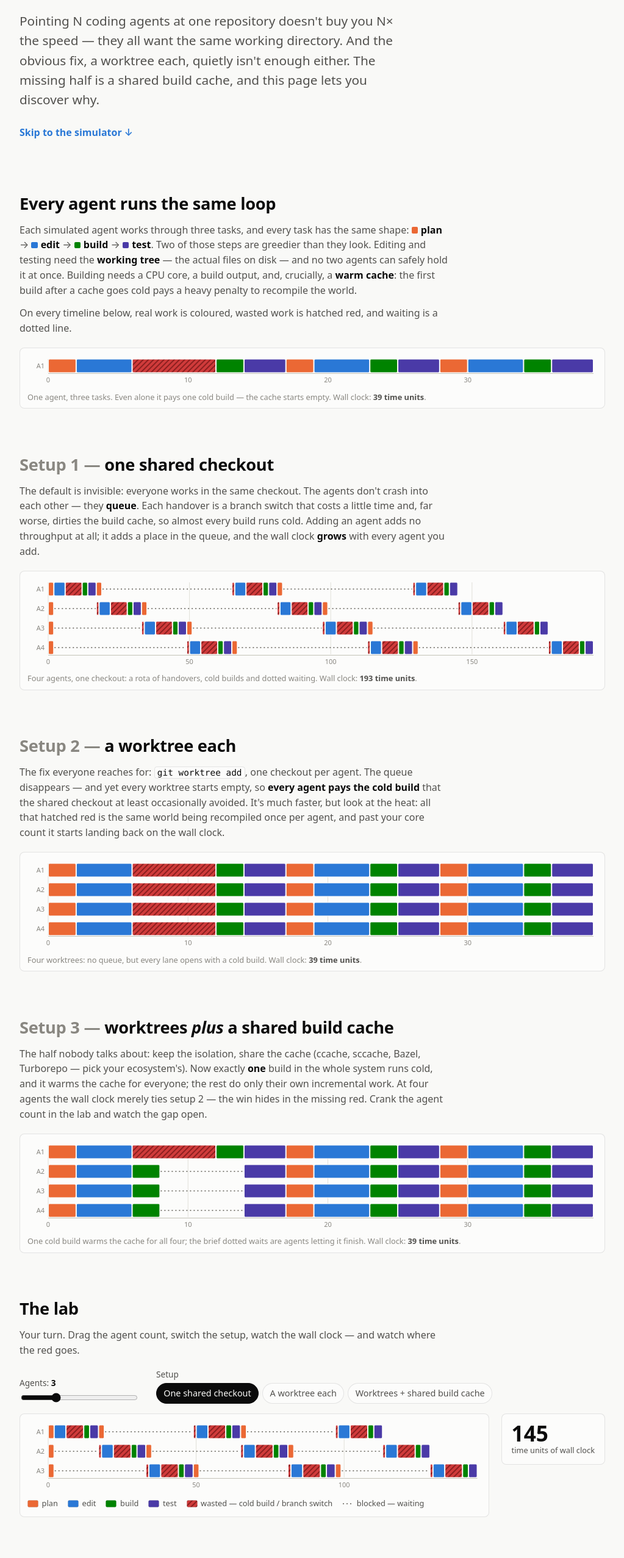
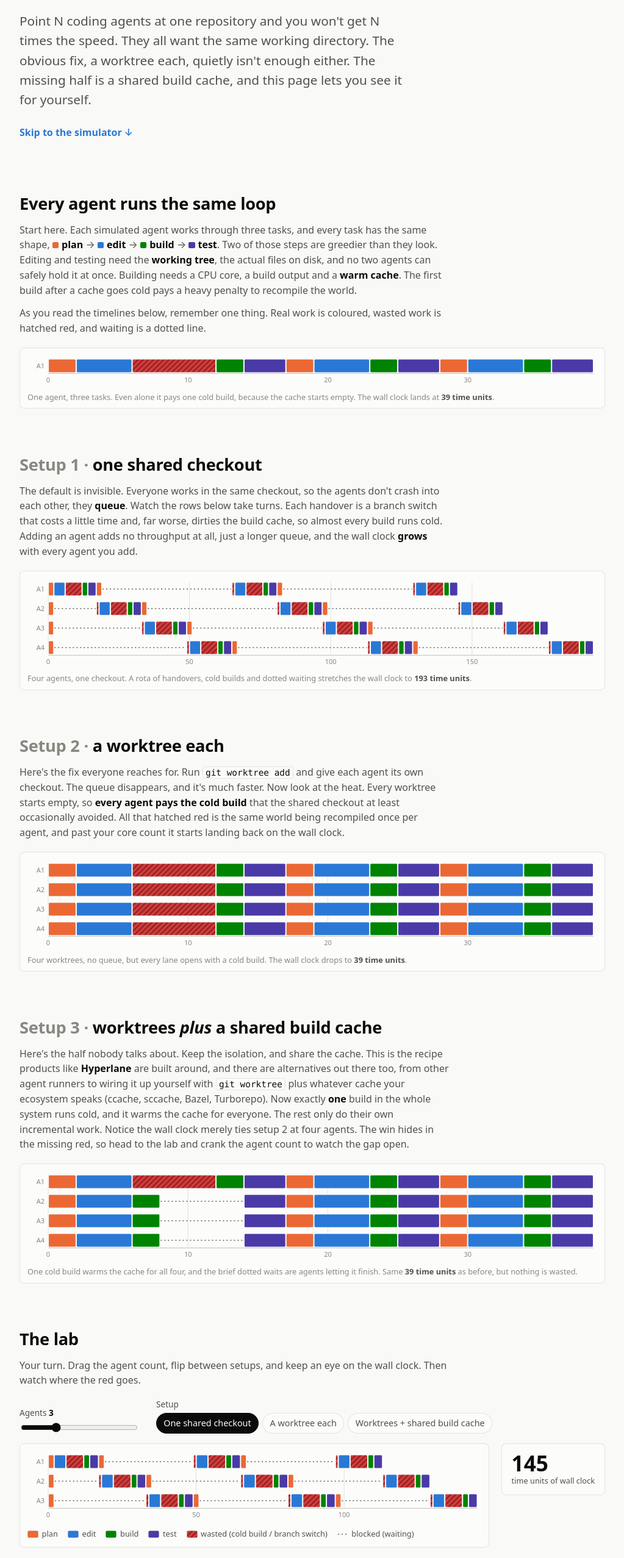
Before and after one commit to comp4020-agentic-coding-studio/comp4020-ass1-PressJump, a website built with Vite: page index.html in a window 1280 px wide. Shown: the part 245-2800 px from the top of the page at 61% size, without its empty margins (128-1151 px from the left). Built offline with nearby package versions, Linux system fonts and the light colour scheme.

Commit message:
style: guided tour voice, Hyperlane mention, no em-dashes or prose colons
Page copy rewritten to walk the reader through each section (watch the
rows take turns, look at the heat, head to the lab). Setup 3 and the
takeaway now name Hyperlane as a product built on the isolation+shared-
cache recipe and point at the alternatives (other agent runners, or DIY
with git worktree plus ccache/sccache/Bazel/Turborepo). Em-dashes and
colons removed from all visible prose, legend and tooltip strings; the
reflection swept for the same style.

```diff
--- a/index.html
+++ b/index.html
@@ -183,10 +183,10 @@
     <i style="flex-basis:16%;background:var(--c-test)"></i>
   </div>
   <p class="tagline">
-    Pointing N coding agents at one repository doesn't buy you N× the
-    speed — they all want the same working directory. And the obvious fix,
-    a worktree each, quietly isn't enough either. The missing half is a
-    shared build cache, and this page lets you discover why.
+    Point N coding agents at one repository and you won't get N times the
+    speed. They all want the same working directory. The obvious fix, a
+    worktree each, quietly isn't enough either. The missing half is a
+    shared build cache, and this page lets you see it for yourself.
   </p>
   <a class="cue" href="#lab">Skip to the simulator ↓</a>
 </header>
@@ -194,90 +194,96 @@
 <section class="section" id="task">
   <h2>Every agent runs the same loop</h2>
   <p>
-    Each simulated agent works through three tasks, and every task has the
-    same shape:
+    Start here. Each simulated agent works through three tasks, and every
+    task has the same shape,
     <strong><span class="sw" style="background:var(--c-plan)"></span>plan</strong> →
     <strong><span class="sw" style="background:var(--c-edit)"></span>edit</strong> →
     <strong><span class="sw" style="background:var(--c-build)"></span>build</strong> →
     <strong><span class="sw" style="background:var(--c-test)"></span>test</strong>.
     Two of those steps are greedier than they look. Editing and testing
-    need the <strong>working tree</strong> — the actual files on disk — and
+    need the <strong>working tree</strong>, the actual files on disk, and
     no two agents can safely hold it at once. Building needs a CPU core,
-    a build output, and, crucially, a <strong>warm cache</strong>: the
-    first build after a cache goes cold pays a heavy penalty to recompile
-    the world.
+    a build output and a <strong>warm cache</strong>. The first build
+    after a cache goes cold pays a heavy penalty to recompile the world.
   </p>
   <p>
-    On every timeline below, real work is coloured, wasted work is
-    hatched red, and waiting is a dotted line.
+    As you read the timelines below, remember one thing. Real work is
+    coloured, wasted work is hatched red, and waiting is a dotted line.
   </p>
   <figure class="mini" data-n="1" data-mode="worktree-cold" id="mini-task">
     <svg role="img" aria-label="Timeline of a single agent's three tasks"></svg>
     <figcaption>
-      One agent, three tasks. Even alone it pays one cold build — the
-      cache starts empty. Wall clock: <strong><span data-clock></span>
+      One agent, three tasks. Even alone it pays one cold build, because
+      the cache starts empty. The wall clock lands at
+      <strong><span data-clock></span> time units</strong>.
+    </figcaption>
+  </figure>
+</section>
+
+<section class="section" id="mode-1">
+  <h2><span class="kicker">Setup 1 ·</span> one shared checkout</h2>
+  <p>
+    The default is invisible. Everyone works in the same checkout, so the
+    agents don't crash into each other, they <strong>queue</strong>.
+    Watch the rows below take turns. Each handover is a branch switch
+    that costs a little time and, far worse, dirties the build cache, so
+    almost every build runs cold. Adding an agent adds no throughput at
+    all, just a longer queue, and the wall clock <strong>grows</strong>
+    with every agent you add.
+  </p>
+  <figure class="mini" data-n="4" data-mode="shared-tree" id="mini-shared">
+    <svg role="img" aria-label="Timeline of four agents sharing one checkout"></svg>
+    <figcaption>
+      Four agents, one checkout. A rota of handovers, cold builds and
+      dotted waiting stretches the wall clock to
+      <strong><span data-clock></span> time units</strong>.
+    </figcaption>
+  </figure>
+</section>
+
+<section class="section" id="mode-2">
+  <h2><span class="kicker">Setup 2 ·</span> a worktree each</h2>
+  <p>
+    Here's the fix everyone reaches for. Run <code>git worktree add</code>
+    and give each agent its own checkout. The queue disappears, and it's
+    much faster. Now look at the heat. Every worktree starts empty, so
+    <strong>every agent pays the cold build</strong> that the shared
+    checkout at least occasionally avoided. All that hatched red is the
+    same world being recompiled once per agent, and past your core count
+    it starts landing back on the wall clock.
+  </p>
+  <figure class="mini" data-n="4" data-mode="worktree-cold" id="mini-cold">
+    <svg role="img" aria-label="Timeline of four agents with a worktree each"></svg>
+    <figcaption>
+      Four worktrees, no queue, but every lane opens with a cold build.
+      The wall clock drops to <strong><span data-clock></span>
       time units</strong>.
     </figcaption>
   </figure>
 </section>
 
-<section class="section" id="mode-1">
-  <h2><span class="kicker">Setup 1 —</span> one shared checkout</h2>
+<section class="section" id="mode-3">
+  <h2><span class="kicker">Setup 3 ·</span> worktrees <em>plus</em> a shared build cache</h2>
   <p>
-    The default is invisible: everyone works in the same checkout. The
-    agents don't crash into each other — they <strong>queue</strong>. Each
-    handover is a branch switch that costs a little time and, far worse,
-    dirties the build cache, so almost every build runs cold. Adding an
-    agent adds no throughput at all; it adds a place in the queue, and
-    the wall clock <strong>grows</strong> with every agent you add.
-  </p>
-  <figure class="mini" data-n="4" data-mode="shared-tree" id="mini-shared">
-    <svg role="img" aria-label="Timeline of four agents sharing one checkout"></svg>
-    <figcaption>
-      Four agents, one checkout: a rota of handovers, cold builds and
-      dotted waiting. Wall clock: <strong><span data-clock></span>
-      time units</strong>.
-    </figcaption>
-  </figure>
-</section>
-
-<section class="section" id="mode-2">
-  <h2><span class="kicker">Setup 2 —</span> a worktree each</h2>
-  <p>
-    The fix everyone reaches for: <code>git worktree add</code>, one
-    checkout per agent. The queue disappears — and yet every worktree
-    starts empty, so <strong>every agent pays the cold build</strong> that
-    the shared checkout at least occasionally avoided. It's much faster,
-    but look at the heat: all that hatched red is the same world being
-    recompiled once per agent, and past your core count it starts landing
-    back on the wall clock.
-  </p>
-  <figure class="mini" data-n="4" data-mode="worktree-cold" id="mini-cold">
-    <svg role="img" aria-label="Timeline of four agents with a worktree each"></svg>
-    <figcaption>
-      Four worktrees: no queue, but every lane opens with a cold build.
-      Wall clock: <strong><span data-clock></span> time units</strong>.
-    </figcaption>
-  </figure>
-</section>
-
-<section class="section" id="mode-3">
-  <h2><span class="kicker">Setup 3 —</span> worktrees <em>plus</em> a shared build cache</h2>
-  <p>
-    The half nobody talks about: keep the isolation, share the cache
-    (ccache, sccache, Bazel, Turborepo — pick your ecosystem's). Now
-    exactly <strong>one</strong> build in the whole system runs cold, and
-    it warms the cache for everyone; the rest do only their own
-    incremental work. At four agents the wall clock merely ties setup 2 —
-    the win hides in the missing red. Crank the agent count in the lab
-    and watch the gap open.
+    Here's the half nobody talks about. Keep the isolation, and share the
+    cache. This is the recipe products like <strong>Hyperlane</strong>
+    are built around, and there are alternatives out there too, from
+    other agent runners to wiring it up yourself with
+    <code>git worktree</code> plus whatever cache your ecosystem speaks
+    (ccache, sccache, Bazel, Turborepo). Now exactly
+    <strong>one</strong> build in the whole system runs cold, and it
+    warms the cache for everyone. The rest only do their own incremental
+    work. Notice the wall clock merely ties setup 2 at four agents. The
+    win hides in the missing red, so head to the lab and crank the agent
+    count to watch the gap open.
   </p>
   <figure class="mini" data-n="4" data-mode="worktree-shared" id="mini-cache">
     <svg role="img" aria-label="Timeline of four agents with worktrees and a shared build cache"></svg>
     <figcaption>
-      One cold build warms the cache for all four; the brief dotted waits
-      are agents letting it finish. Wall clock:
-      <strong><span data-clock></span> time units</strong>.
+      One cold build warms the cache for all four, and the brief dotted
+      waits are agents letting it finish. Same
+      <strong><span data-clock></span> time units</strong> as before, but
+      nothing is wasted.
     </figcaption>
   </figure>
 </section>
@@ -285,12 +291,12 @@
 <section class="section" id="lab">
   <h2>The lab</h2>
   <p>
-    Your turn. Drag the agent count, switch the setup, watch the wall
-    clock — and watch where the red goes.
+    Your turn. Drag the agent count, flip between setups, and keep an eye
+    on the wall clock. Then watch where the red goes.
   </p>
   <div class="controls">
     <label class="count">
-      <span class="label">Agents: <output id="agents-out">3</output></span>
+      <span class="label">Agents <output id="agents-out">3</output></span>
       <input id="agents" type="range" min="1" max="8" step="1" value="3"
              aria-label="Number of agents" />
     </label>
@@ -322,27 +328,30 @@
   <p>
     Isolation removes the queue. The shared cache removes the cold tax.
     <strong>You need both</strong>, and almost every "run more agents"
-    setup ships with only the first — or with neither.
+    setup ships with only the first, or with neither. You can buy the
+    whole recipe off the shelf, Hyperlane being one product built around
+    it, or assemble it yourself from the pieces named above. Either way,
+    now you know what to look for.
   </p>
   <p>
-    The deeper habit this page is arguing for: when parallelism
-    disappoints, go looking for the resource nobody wrote down. Here it
-    was the working directory and the build cache; in your system it will
-    be something else with the same shape.
+    And if you take one habit away from this page, take this one. When
+    parallelism disappoints, go looking for the resource nobody wrote
+    down. Here it was the working directory and the build cache. In your
+    system it will be something else with the same shape.
   </p>
   <p class="fineprint">
-    All durations are abstract time units — deliberately unmeasured
+    All durations are abstract time units, deliberately unmeasured
     placeholders, each marked <code>TODO(measure)</code> in
     <code>src/model.ts</code>. The claim is the shape of the story, not
-    the seconds. The scheduler is deterministic and property-tested:
-    busy time is provably identical across all three setups; only wasted
-    and blocked time differ.
+    the seconds. The scheduler is deterministic and property-tested.
+    Busy time is provably identical across all three setups, and only
+    wasted and blocked time differ.
   </p>
 </section>
 
 <footer>
-  A static, client-side simulation. No servers, no tracking, no network —
-  the source repository holds the model and the property tests that gate it.
+  A static, client-side simulation. No servers, no tracking, no network.
+  The source repository holds the model and the property tests that gate it.
 </footer>
 
 <script type="module" src="/src/main.ts"></script>
--- a/src/view.ts
+++ b/src/view.ts
@@ -20,8 +20,8 @@ const PHASE_TITLE: Record<PhaseName, string> = {
   edit: 'edit',
   build: 'build (incremental)',
   test: 'test',
-  'cold-build': 'cold build — wasted',
-  'branch-switch': 'branch switch — wasted',
+  'cold-build': 'cold build (wasted)',
+  'branch-switch': 'branch switch (wasted)',
 };
 
 const ROW_H = 22;
@@ -140,13 +140,13 @@ export function renderLegend(el: HTMLElement): void {
           `</pattern></defs>` +
           `<rect x="0.5" y="0.5" width="17" height="11" rx="2" fill="url(#hatch-legend)" stroke="var(--border)"/>`,
       ),
-      'wasted — cold build / branch switch',
+      'wasted (cold build / branch switch)',
     ],
     [
       sw(
         `<line x1="1" y1="6" x2="17" y2="6" stroke="var(--muted)" stroke-width="2" stroke-dasharray="2 4"/>`,
       ),
-      'blocked — waiting',
+      'blocked (waiting)',
     ],
   ];
   el.innerHTML = items
```
Also changed, not shown: reflections/assignment-1.md (+17 -17 lines).
